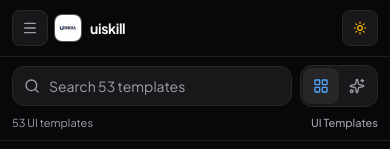
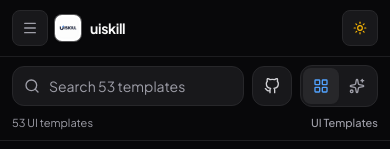
Before and after one commit to isreeharim/uiskill, a React (Vite) app: page / in a window 390 px wide. Shown: the top 149 px of the page. Built offline with nearby package versions, Linux system fonts and the light colour scheme.

Commit message:
feat(header): place GitHub repository button directly next to search bar

```diff
--- a/src/components/Header.tsx
+++ b/src/components/Header.tsx
@@ -97,12 +97,27 @@ export function Header({
           </div>
         </div>
 
-        <div className="hidden md:block relative flex-1 max-w-xs sm:max-w-sm">
-          <Search className="absolute left-2.5 top-1/2 -translate-y-1/2 h-3.5 w-3.5 text-zinc-400" />
-          <input type="text" placeholder={activeTab === "components" ? `Filter ${componentsCount} templates... (⌘K)` : `Filter ${skillsCount} skills... (⌘K)`} aria-label="Search" value={searchQuery} onChange={(e) => setSearchQuery(e.target.value)} className="w-full rounded-lg border border-zinc-200 bg-zinc-50/80 pl-8 pr-14 py-1.5 text-xs text-zinc-900 placeholder-zinc-400 outline-none transition focus:border-blue-500 focus:bg-white focus:ring-1 focus:ring-blue-500/20 dark:border-zinc-800 dark:bg-zinc-900/80 dark:text-zinc-100 dark:focus:bg-zinc-900" />
-          <div className="absolute right-2 top-1/2 -translate-y-1/2 flex items-center gap-1">
-            {searchQuery ? <button onClick={() => setSearchQuery("")} aria-label="Clear search query" className="p-0.5 text-zinc-400 hover:text-zinc-600 dark:hover:text-zinc-200"><X className="h-3 w-3" /></button> : <kbd className="hidden lg:inline-flex items-center rounded border border-zinc-200 bg-zinc-100 px-1 text-[10px] font-mono text-zinc-500 dark:border-zinc-800 dark:bg-zinc-800 dark:text-zinc-400">⌘K</kbd>}
+        {/* Search bar + GitHub button */}
+        <div className="hidden md:flex items-center gap-2 flex-1 max-w-xs sm:max-w-sm lg:max-w-md">
+          <div className="relative flex-1">
+            <Search className="absolute left-2.5 top-1/2 -translate-y-1/2 h-3.5 w-3.5 text-zinc-400" />
+            <input type="text" placeholder={activeTab === "components" ? `Filter ${componentsCount} templates... (⌘K)` : `Filter ${skillsCount} skills... (⌘K)`} aria-label="Search" value={searchQuery} onChange={(e) => setSearchQuery(e.target.value)} className="w-full rounded-lg border border-zinc-200 bg-zinc-50/80 pl-8 pr-14 py-1.5 text-xs text-zinc-900 placeholder-zinc-400 outline-none transition focus:border-blue-500 focus:bg-white focus:ring-1 focus:ring-blue-500/20 dark:border-zinc-800 dark:bg-zinc-900/80 dark:text-zinc-100 dark:focus:bg-zinc-900" />
+            <div className="absolute right-2 top-1/2 -translate-y-1/2 flex items-center gap-1">
+              {searchQuery ? <button onClick={() => setSearchQuery("")} aria-label="Clear search query" className="p-0.5 text-zinc-400 hover:text-zinc-600 dark:hover:text-zinc-200"><X className="h-3 w-3" /></button> : <kbd className="hidden lg:inline-flex items-center rounded border border-zinc-200 bg-zinc-100 px-1 text-[10px] font-mono text-zinc-500 dark:border-zinc-800 dark:bg-zinc-800 dark:text-zinc-400">⌘K</kbd>}
+            </div>
           </div>
+
+          <a
+            href="https://github.com/isreeharim/uiskill"
+            target="_blank"
+            rel="noopener noreferrer"
+            aria-label="GitHub Repository"
+            title="View on GitHub"
+            className="flex h-8 items-center gap-1.5 rounded-lg border border-zinc-200 bg-zinc-50/80 px-2.5 text-xs font-medium text-zinc-700 hover:bg-zinc-100 hover:text-zinc-950 dark:border-zinc-800 dark:bg-zinc-900/80 dark:text-zinc-300 dark:hover:bg-zinc-800 dark:hover:text-zinc-100 transition shrink-0"
+          >
+            <GithubIcon className="h-3.5 w-3.5" />
+            <span className="hidden xl:inline text-[11px] font-semibold">GitHub</span>
+          </a>
         </div>
 
         <div className="flex shrink-0 items-center gap-1.5 sm:gap-2">
@@ -118,9 +133,6 @@ export function Header({
           <button onClick={toggleTheme} aria-label="Toggle dark/light theme" title={isDark ? "Switch to light mode" : "Switch to dark mode"} className="flex h-9 w-9 items-center justify-center rounded-lg border border-zinc-200 bg-white text-zinc-600 hover:bg-zinc-100 hover:text-zinc-900 dark:border-zinc-800 dark:bg-zinc-900 dark:text-zinc-400 dark:hover:bg-zinc-800 dark:hover:text-zinc-100 transition">
             {isDark ? <Sun className="h-3.5 w-3.5 text-amber-400" /> : <Moon className="h-3.5 w-3.5" />}
           </button>
-          <a href="https://github.com/isreeharim/uiskill" target="_blank" rel="noopener noreferrer" aria-label="GitHub Repository" title="View on GitHub" className="hidden xs:flex h-9 w-9 items-center justify-center rounded-lg border border-zinc-200 bg-white text-zinc-600 hover:bg-zinc-100 hover:text-zinc-900 dark:border-zinc-800 dark:bg-zinc-900 dark:text-zinc-400 dark:hover:bg-zinc-800 dark:hover:text-zinc-100 transition">
-            <GithubIcon className="h-3.5 w-3.5" />
-          </a>
         </div>
       </div>
 
@@ -132,6 +144,16 @@ export function Header({
             <input type="search" inputMode="search" enterKeyHint="search" placeholder={activeTab === "components" ? `Search ${componentsCount} templates` : `Search ${skillsCount} skills`} aria-label="Search templates and skills" value={searchQuery} onChange={(e) => setSearchQuery(e.target.value)} className="h-10 w-full rounded-xl border border-zinc-200 bg-zinc-50 pl-9 pr-9 text-sm text-zinc-900 placeholder-zinc-400 outline-none focus:border-blue-500 focus:ring-2 focus:ring-blue-500/10 dark:border-zinc-800 dark:bg-zinc-900 dark:text-zinc-100" />
             {searchQuery && <button onClick={() => setSearchQuery("")} aria-label="Clear search query" className="absolute right-2 top-1/2 -translate-y-1/2 rounded-md p-1.5 text-zinc-400 hover:bg-zinc-200 dark:hover:bg-zinc-800"><X className="h-4 w-4" /></button>}
           </div>
+          <a
+            href="https://github.com/isreeharim/uiskill"
+            target="_blank"
+            rel="noopener noreferrer"
+            aria-label="GitHub Repository"
+            title="View on GitHub"
+            className="flex h-10 w-10 shrink-0 items-center justify-center rounded-xl border border-zinc-200 bg-zinc-50 text-zinc-700 hover:bg-zinc-100 dark:border-zinc-800 dark:bg-zinc-900 dark:text-zinc-300 dark:hover:bg-zinc-800 transition"
+          >
+            <GithubIcon className="h-4 w-4" />
+          </a>
           <div className="flex shrink-0 items-center rounded-xl border border-zinc-200 bg-zinc-100 p-0.5 dark:border-zinc-800 dark:bg-zinc-900">
             <button onClick={() => onTabChange("components")} aria-label="UI Templates" className={`flex h-9 w-9 items-center justify-center rounded-lg ${activeTab === "components" ? "bg-white text-blue-600 shadow-xs dark:bg-zinc-800 dark:text-blue-400" : "text-zinc-500 dark:text-zinc-400"}`}><LayoutGrid className="h-4 w-4" /></button>
             <button onClick={() => onTabChange("skills")} aria-label="Agent Skills" className={`flex h-9 w-9 items-center justify-center rounded-lg ${activeTab === "skills" ? "bg-white text-purple-600 shadow-xs dark:bg-zinc-800 dark:text-purple-400" : "text-zinc-500 dark:text-zinc-400"}`}><Sparkles className="h-4 w-4" /></button>
```
